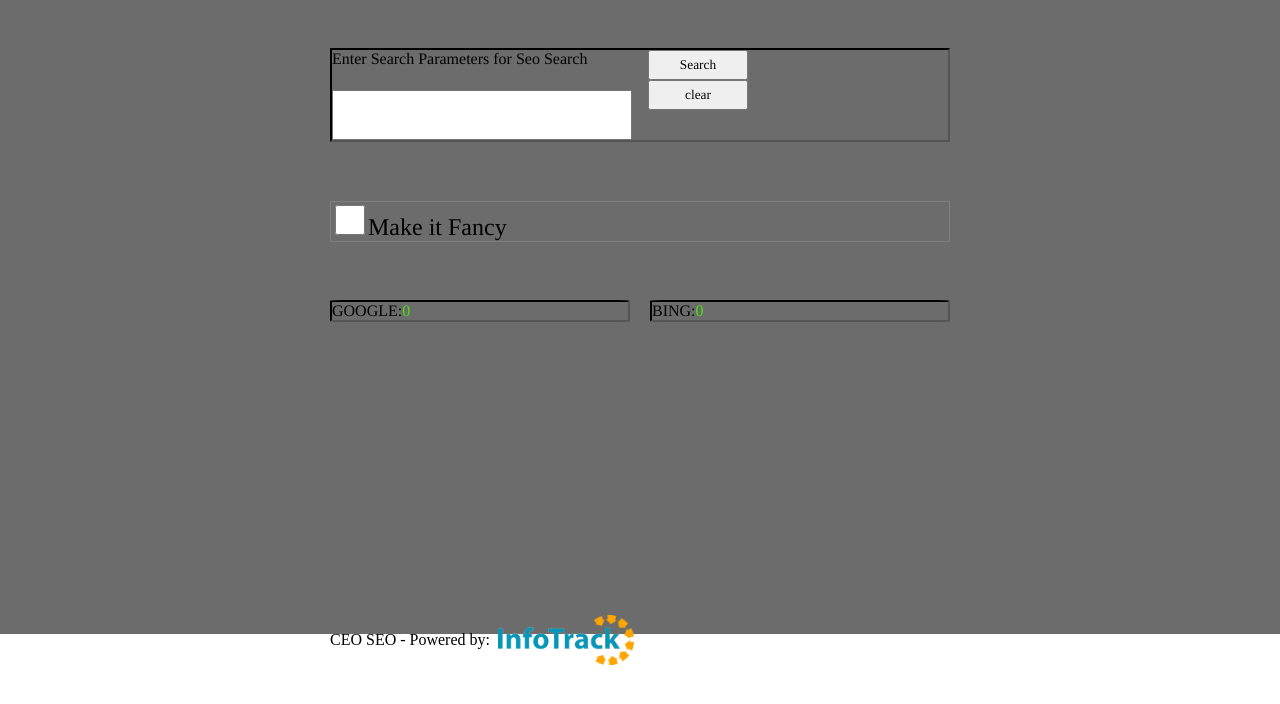
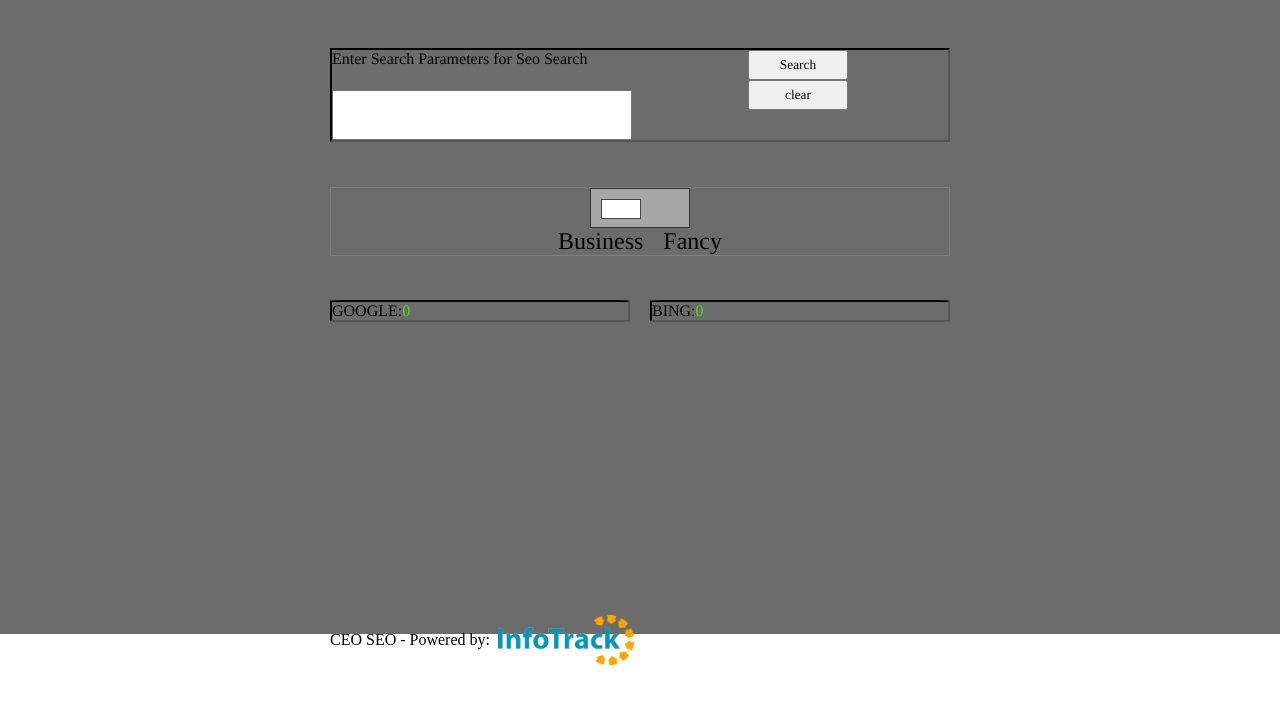
Before and after one commit to J1marotta/infoTrack-ceo-seo, a Next.js app: page / in a window 1280 px wide. Shown: the top 704 px of the page. Built offline with nearby package versions, Linux system fonts and the light colour scheme.

Commit message:
update checkbox into switch

```diff
--- a/components/Results.js
+++ b/components/Results.js
@@ -59,7 +59,7 @@ const Results = ({ mode, googleSeo, bingSeo }) => {
 
   return (
     <m.div
-      {...animationProps(mode)(2.5)(3)}
+      {...animationProps(mode)(3)(4)}
       variants={variants.div}
       className={styles.resultsContainer}
     >
--- a/components/Search.js
+++ b/components/Search.js
@@ -30,6 +30,7 @@ const Search = ({ mode, clearSearch, setSearch, searchQuery }) => {
         background: '#6c6c6c',
       },
       fancy: {
+        borderStyle: 'none',
         background: 'white',
         padding: '5px 5px',
       },
@@ -69,6 +70,14 @@ const Search = ({ mode, clearSearch, setSearch, searchQuery }) => {
         marginRight: '10px',
       },
     },
+    buttons: {
+      business: {
+        x: 100,
+      },
+      fancy: {
+        x: 0,
+      },
+    },
   }
 
   const sharedButtonProps = (mode) => ({
@@ -100,7 +109,7 @@ const Search = ({ mode, clearSearch, setSearch, searchQuery }) => {
           />
         </div>
 
-        <div>
+        <m.div variants={variants.buttons}>
           <div>
             <m.button
               {...sharedButtonProps(mode)}
@@ -133,7 +142,7 @@ const Search = ({ mode, clearSearch, setSearch, searchQuery }) => {
               </m.label>
             </m.button>
           </div>
-        </div>
+        </m.div>
       </m.form>
     </m.div>
   )
--- a/components/Switch.js
+++ b/components/Switch.js
@@ -1,17 +1,18 @@
 import { motion as m } from 'framer-motion'
 import { animationProps } from './index'
+import styles from '../styles/Switch.module.css'
 
 const Switch = ({ mode, setMode }) => {
   const variants = {
     label: {
       business: {
-        padding: '0px',
+        padding: '10px',
         margin: '0px',
         fontSize: '1.5em',
         fontFamily: 'times',
       },
       fancy: {
-        padding: '10px',
+        padding: '15px',
         margin: '10px',
         fontSize: '2em',
         fontFamily: 'Courier',
@@ -31,9 +32,23 @@ const Switch = ({ mode, setMode }) => {
         width: '50px',
       },
     },
-    span: {
-      business: {},
-      fancy: {},
+    switch: {
+      business: {
+        borderRadius: 0,
+      },
+      fancy: {
+        borderRadius: 30,
+      },
+    },
+    handle: {
+      business: {
+        borderRadius: 0,
+        height: '20px',
+      },
+      fancy: {
+        borderRadius: 10,
+        height: '20px',
+      },
     },
     div: {
       business: {
@@ -51,19 +66,34 @@ const Switch = ({ mode, setMode }) => {
     mode === 'fancy' ? 'uncheck for all business' : 'Make it Fancy'
 
   return (
-    <m.div {...animationProps(mode)(4)(5.5)} variants={variants.div}>
-      <m.label variants={variants.label} htmlFor="fancy mode">
-        <m.input
-          variants={variants.input}
-          id="fancy mode"
-          type="checkbox"
-          value={mode}
-          onChange={() => setMode()}
-        />
-        <m.span className="slider" variants={variants.span}>
-          {buttonText(mode)}
+    <m.div
+      {...animationProps(mode)(2.5)(3)}
+      variants={variants.div}
+      className={styles.switchContainer}
+    >
+      <m.div
+        variants={variants.switch}
+        className={styles.switch}
+        data-isOn={mode}
+        role="radio"
+        id="fancy mode"
+        onClick={() => setMode()}
+      >
+        <m.div className={styles.handle} variants={variants.handle} layout />
+      </m.div>
+
+      <div className={styles.spaceNames}>
+        <m.span variants={variants.span}>
+          <m.label variants={variants.label} htmlFor="fancy mode">
+            Business
+          </m.label>
         </m.span>
-      </m.label>
+        <m.span variants={variants.span}>
+          <m.label variants={variants.label} htmlFor="fancy mode">
+            Fancy
+          </m.label>
+        </m.span>
+      </div>
     </m.div>
   )
 }
--- /dev/null
+++ b/styles/Switch.module.css
@@ -0,0 +1,35 @@
+.switchContainer {
+  display: flex;
+  align-items: center;
+  padding: 1em;
+  flex-direction: column;
+}
+
+.spaceNames {
+  justify-items: space-between;
+  display: flex;
+}
+
+.switch {
+  width: 100px;
+  height: 40px;
+  background-color: rgba(255, 255, 255, 0.4);
+  display: flex;
+  justify-content: flex-start;
+  border-radius: 30px;
+  padding: 10px;
+  cursor: pointer;
+  border: 1px solid #333;
+}
+
+.switch[data-isOn='fancy'] {
+  justify-content: flex-end;
+}
+
+.handle {
+  width: 40px;
+  height: 18px;
+  background-color: white;
+  border-radius: 10px;
+  border: 1px solid #444444;
+}
```
